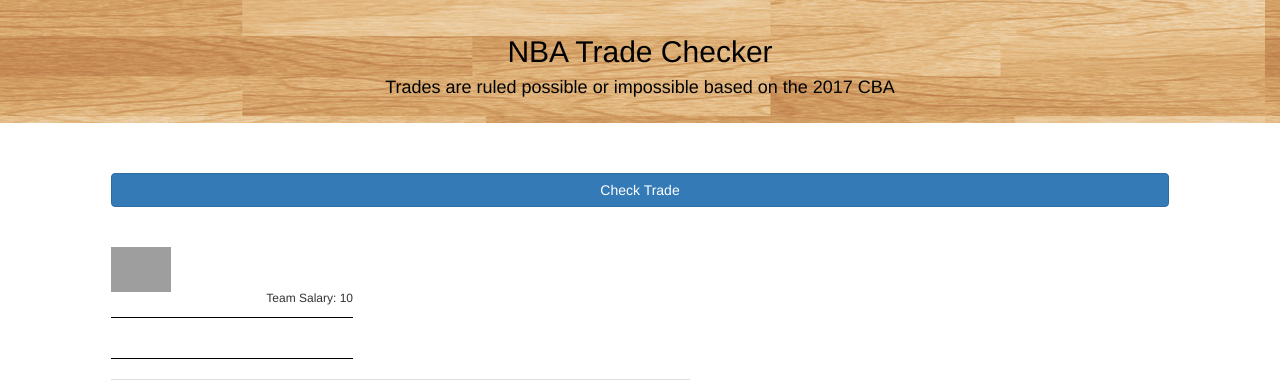
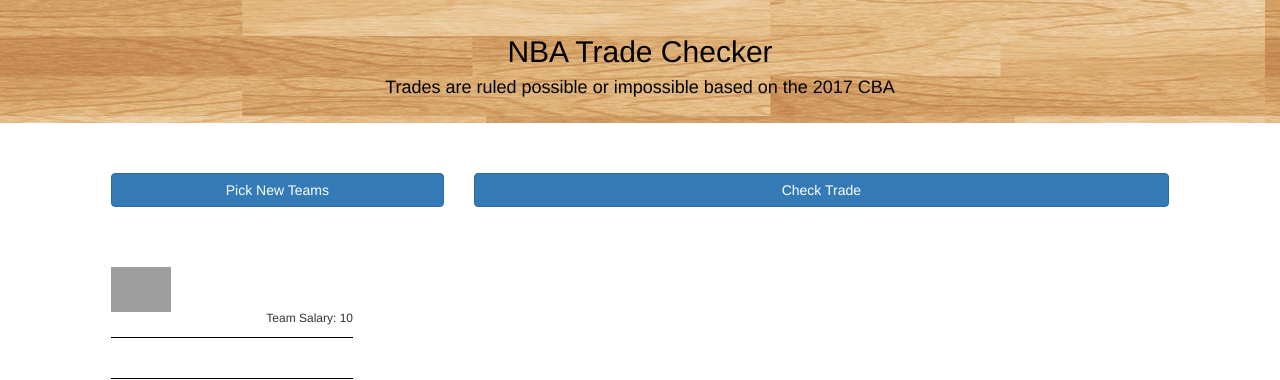
Before and after one commit to cfisher5/trade_machine, a Flask app: template templates/trade.html in a window 1280 px wide. Shown: the top 380 px of the page. Run offline with Flask 2, Linux system fonts and the light colour scheme; the template is opened without the code that fills it: most values are stand-ins (such as "Sample title", 1, 10 or a date in 2020); some libraries are stand-ins or nearby versions; grey boxes are pictures that could not be loaded.

Commit message:
pick new teams button

```diff
--- a/templates/trade.html
+++ b/templates/trade.html
@@ -28,7 +28,15 @@
 
     <div class='container' style="padding-top:20px">
 
-    <input class="btn btn-primary btn-block" type="submit" name="SUBMITBUTTON" value="Check Trade"/>
+        <div class="row">
+            <div class="col-sm-12 col-md-4 padb">
+                <a href="{{ url_for('index') }}" class="btn btn-primary btn-block">Pick New Teams</a>
+            </div>
+            <div class="col-sm-12 col-md-8">
+                <input class="btn btn-primary btn-block" type="submit" name="SUBMITBUTTON" value="Check Trade"/>
+            </div>
+        </div>
+
             <br>
             <br>
 
```
